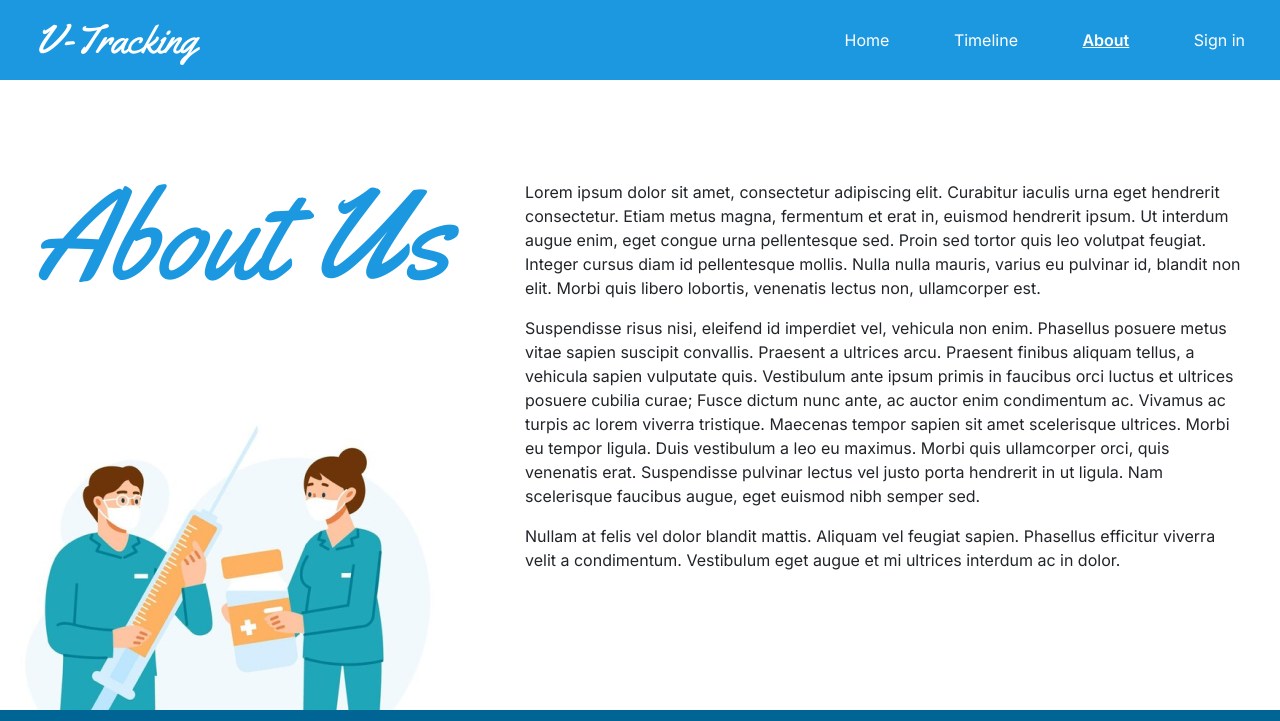
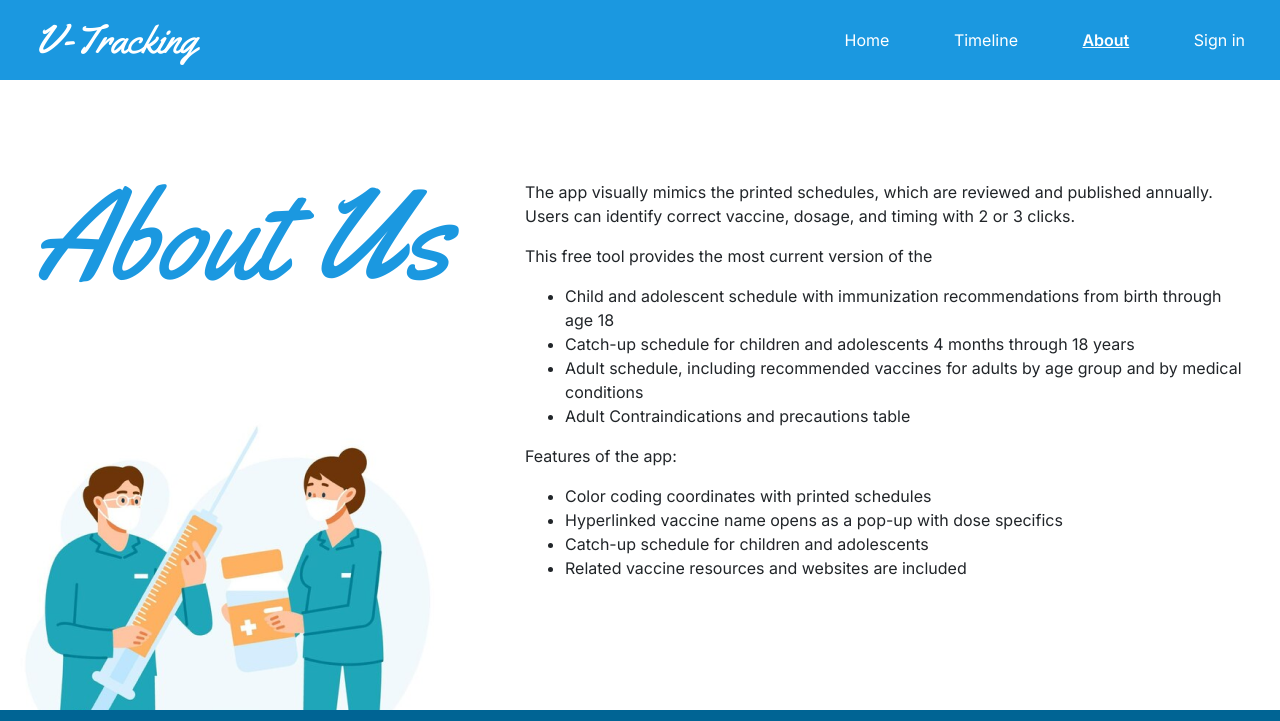
Before and after one commit to lcpthanh/lcpthanh.github.io, a website: page about.html in a window 1280 px wide. Shown: the top 721 px of the page. Drawn offline with nearby package versions, Linux system fonts and the light colour scheme.

Commit message:
Updated content

```diff
--- a/about.html
+++ b/about.html
@@ -24,11 +24,21 @@
 			<div class="container">
 				<p class="title">About Us</p>
 				<div>
-					<p>Lorem ipsum dolor sit amet, consectetur adipiscing elit. Curabitur iaculis urna eget hendrerit consectetur. Etiam metus magna, fermentum et erat in, euismod hendrerit ipsum. Ut interdum augue enim, eget congue urna pellentesque sed. Proin sed tortor quis leo volutpat feugiat. Integer cursus diam id pellentesque mollis. Nulla nulla mauris, varius eu pulvinar id, blandit non elit. Morbi quis libero lobortis, venenatis lectus non, ullamcorper est.</p>
-
-					<p>Suspendisse risus nisi, eleifend id imperdiet vel, vehicula non enim. Phasellus posuere metus vitae sapien suscipit convallis. Praesent a ultrices arcu. Praesent finibus aliquam tellus, a vehicula sapien vulputate quis. Vestibulum ante ipsum primis in faucibus orci luctus et ultrices posuere cubilia curae; Fusce dictum nunc ante, ac auctor enim condimentum ac. Vivamus ac turpis ac lorem viverra tristique. Maecenas tempor sapien sit amet scelerisque ultrices. Morbi eu tempor ligula. Duis vestibulum a leo eu maximus. Morbi quis ullamcorper orci, quis venenatis erat. Suspendisse pulvinar lectus vel justo porta hendrerit in ut ligula. Nam scelerisque faucibus augue, eget euismod nibh semper sed.</p>
-
-					<p>Nullam at felis vel dolor blandit mattis. Aliquam vel feugiat sapien. Phasellus efficitur viverra velit a condimentum. Vestibulum eget augue et mi ultrices interdum ac in dolor.</p>
+					<p>The app visually mimics the printed schedules, which are reviewed and published annually. Users can identify correct vaccine, dosage, and timing with 2 or 3 clicks.</p>
+					<p>This free tool provides the most current version of the</p>
+					<ul>
+						<li>Child and adolescent schedule with immunization recommendations from birth through age 18</li>
+						<li>Catch-up schedule for children and adolescents 4 months through 18 years</li>
+						<li>Adult schedule, including recommended vaccines for adults by age group and by medical conditions</li>
+						<li>Adult Contraindications and precautions table</li>
+					</ul>
+					<p>Features of the app:</p>
+					<ul>
+						<li>Color coding coordinates with printed schedules</li>
+						<li>Hyperlinked vaccine name opens as a pop-up with dose specifics</li>
+						<li>Catch-up schedule for children and adolescents</li>
+						<li>Related vaccine resources and websites are included</li>
+					</ul>
 				</div>
 			</div>
 		</div>
```
